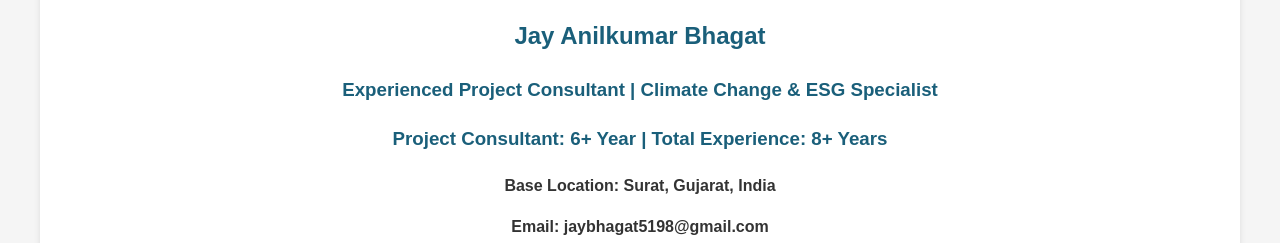
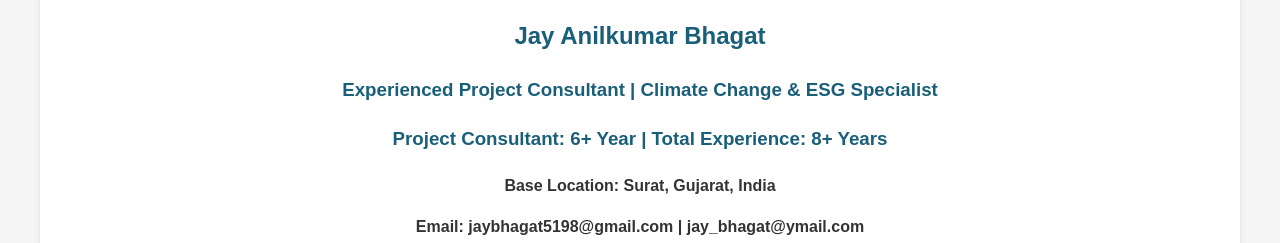
Before and after one commit to Jay-Bhagat/career-profile, a plain HTML site: page index.html in a window 1280 px wide. Shown: the part 557-800 px from the top of the page. Drawn offline with Linux system fonts and the light colour scheme; a script that the page names is missing.

Commit message:
Update index.html

```diff
--- a/index.html
+++ b/index.html
@@ -30,7 +30,7 @@
             <h3>Experienced Project Consultant | Climate Change & ESG Specialist</h3>
             <h3>Project Consultant: 6+ Year | Total Experience: 8+ Years</h3>
             <p><b>Base Location: Surat, Gujarat, India </b></p>
-	    <p><b>Email: jaybhagat5198@gmail.com </b></p>
+	    <p><b>Email: jaybhagat5198@gmail.com | jay_bhagat@ymail.com</b></p>
 	    <p><b>Contact: +91 8140666192</b></p>
             <p><b>Social Profile: <a href="https://www.linkedin.com/in/jay-bhagat-9a528a58" target="_blank">LinkedIn Profile</a></p></b>
             <a href="#about" class="cta-button">Learn More</a>
```
